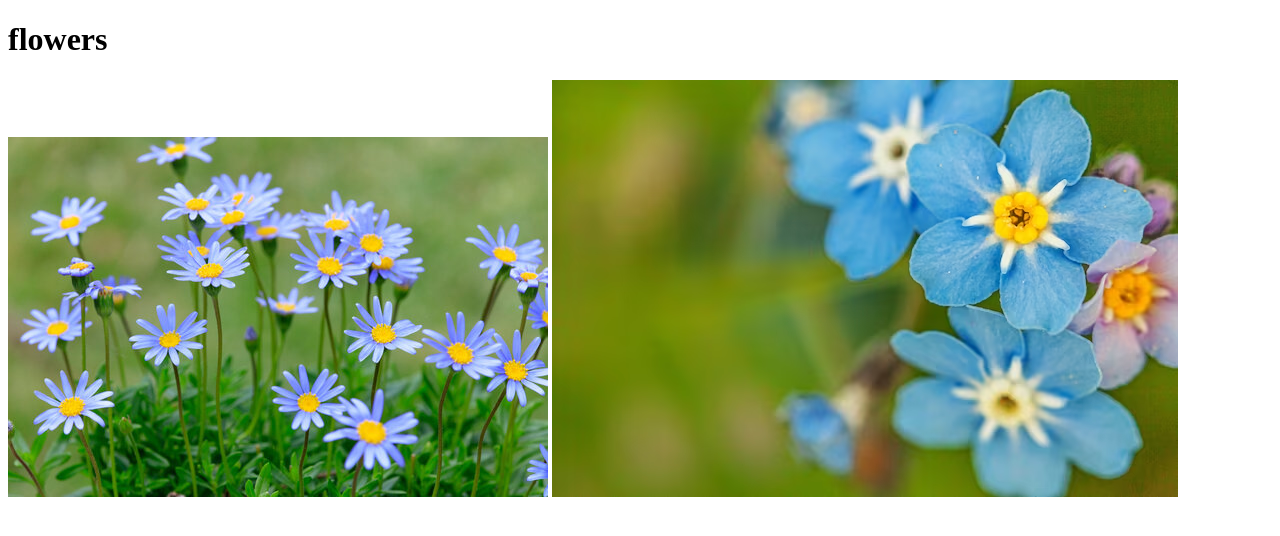
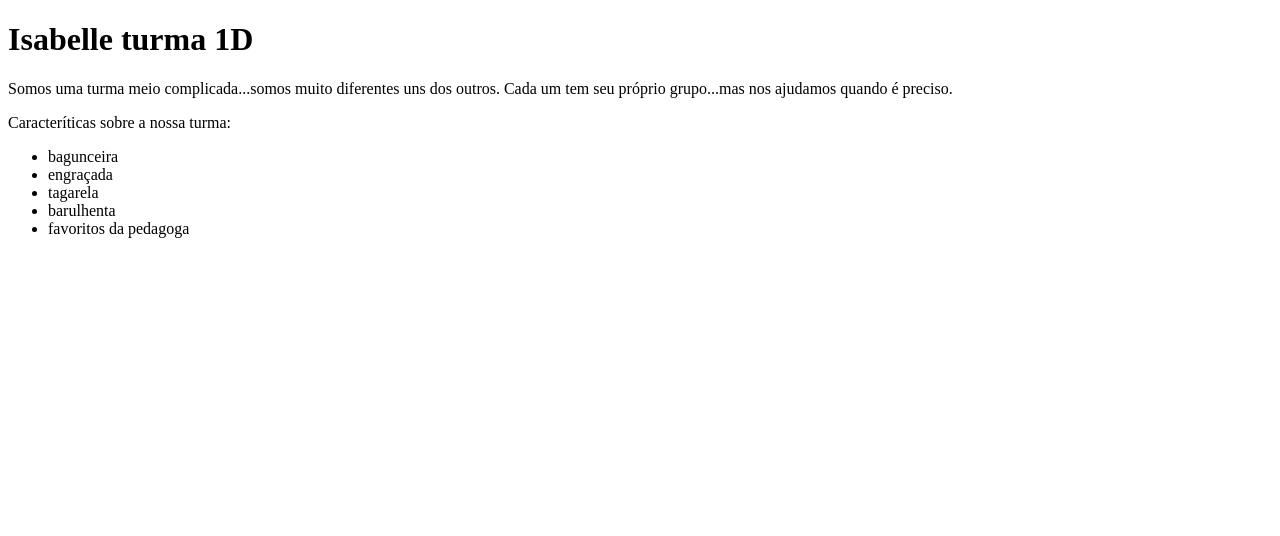
Before and after one commit to isasparkles/isa, a plain HTML site: page index.html in a window 1280 px wide. Drawn offline with Linux system fonts and the light colour scheme.

Commit message:
Add files via upload

```diff
--- a/index.html
+++ b/index.html
@@ -6,8 +6,16 @@
     <title>Document</title>
 </head>
 <body>
-    <h1>flowers</h1>
-<img src="flores.png" alt="">
-</body>
-</html>
-<img src="flores 2.png" alt="">
+    <h1>Isabelle turma 1D</h1>
+<p>Somos uma turma meio complicada...somos muito diferentes uns dos outros. Cada um tem seu próprio grupo...mas nos ajudamos quando é preciso.
+<p>Caracteríticas sobre a nossa turma:</p>
+</p>
+<ul>
+    <li>bagunceira</li>
+    <li>engraçada</li>
+    <li>tagarela</li>
+<li>barulhenta</li>
+<li>favoritos da pedagoga
+
+</li>
+</ul>
```
